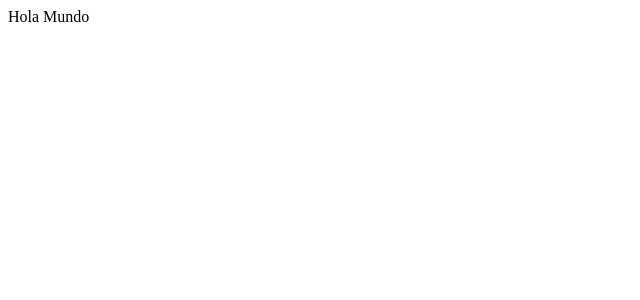
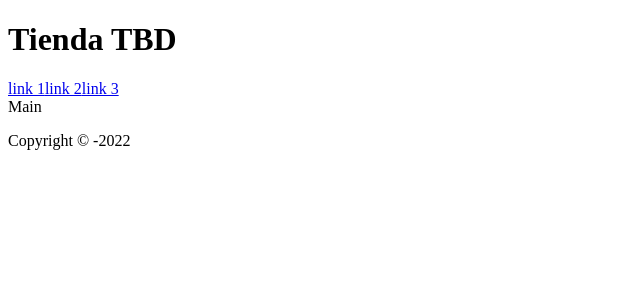
Before and after one commit to alex64/ecommerce-moranbravo, a React (Create React App) app: page / in a window 1280 px wide. Shown: the top 300 px of the page, without its empty margins (0-640 px from the left). Built offline with nearby package versions, Linux system fonts and the light colour scheme.

Commit message:
clase 2. menu e-commerce

```diff
--- /dev/null
+++ b/src/App.js
@@ -0,0 +1,16 @@
+
+import Footer from "./Footer";
+import Main from "./Main";
+import Header from "./Header";
+
+const App = () => {
+    return (
+        <>
+            <Header/>
+            <Main/>
+            <Footer/>
+        </>
+    )
+}
+
+export default App;
--- /dev/null
+++ b/src/Footer.js
@@ -0,0 +1,9 @@
+const Footer = () => {
+    return (
+        <footer>
+            <p>Copyright &copy; -2022</p>
+        </footer>
+    );
+}
+
+export default Footer;
--- /dev/null
+++ b/src/Header.js
@@ -0,0 +1,7 @@
+import NavBar from "./component/NavBar";
+
+const Header = () => {
+    return <NavBar/>
+}
+
+export default Header;
--- /dev/null
+++ b/src/Main.js
@@ -0,0 +1,7 @@
+const Main = () => {
+    return (
+        <main>Main</main>
+    );
+}
+
+export default Main;
--- /dev/null
+++ b/src/component/NavBar.js
@@ -0,0 +1,14 @@
+const NavBar = () => {
+    return (
+        <>
+            <h1 className="navbar_titulo">Tienda TBD</h1>
+            <nav className="navbar">
+                <a href="#" className="navbar__link">link 1</a>
+                <a href="#" className="navbar__link">link 2</a>
+                <a href="#" className="navbar__link">link 3</a>
+            </nav>
+        </>
+    )
+}
+
+export default NavBar;
--- /dev/null
+++ b/src/estilos.scss
@@ -0,0 +1,18 @@
+body {
+    background-color: rgb(211, 182, 182);
+}
+
+.nav {
+    &__link {
+        color: black;
+        text-decoration: none;
+    }
+
+}
+
+.navbar {
+    &__link {
+        color: green;
+    }
+
+}
--- a/src/index.js
+++ b/src/index.js
@@ -1,24 +1,7 @@
-//React "viejo"
-//1 - Tener la variable react en scope
-    //Pre-cargaste la libreria react
 import React from "react";
-//Obtener cosas que esten exportadas de "react" (paquete instalado en node_modules) cuando no le pones las indicacion de la carpeta
-// -> ./react busca el contenido de la carpeta react en la ubicacion local
-//React hace una aplicacion "logica", sin UI
+import ReactDom from "react-dom/client";
+import App from "./App";
 
-//Cada variable puede ser local o global (export)
-//2 - Tejer pa variable reactDom en scope
-import ReactDom from "react-dom";
-//Hace aplicacion en el DOM
-//react-native, seria para una aplicacion movil
-//electron
+const root = ReactDom.createRoot(document.getElementById('root'));
 
-//3 - Tener la variable App en scope. App es la variable que tiene todo el codigo de la aplicacion.
-function App() {
-    return "Hola Mundo";
-}
-
-
-//4 - Hacer el render de la App en DOM
-//ReactDom.render(App(), document.getElementById('root'));
-ReactDom.render(<App/>, document.getElementById('root'));
+root.render(<App/>);
```
Also changed, not shown: 1 other file (tests, documents, lock files or other folders).
